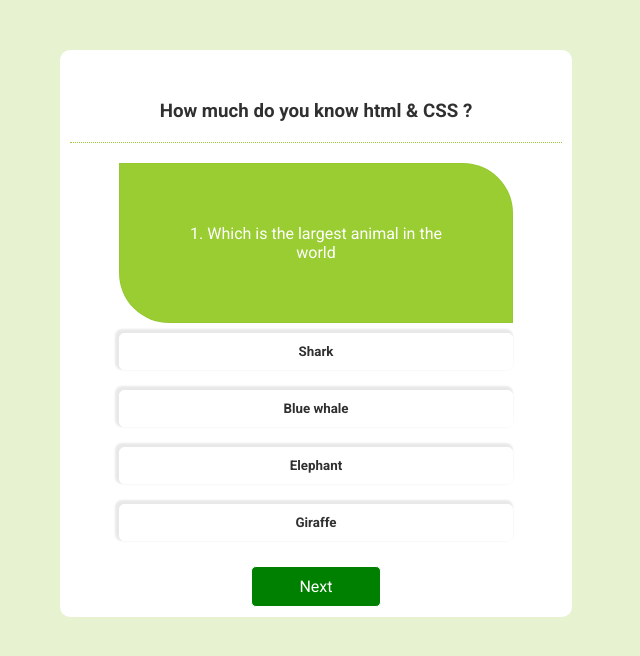
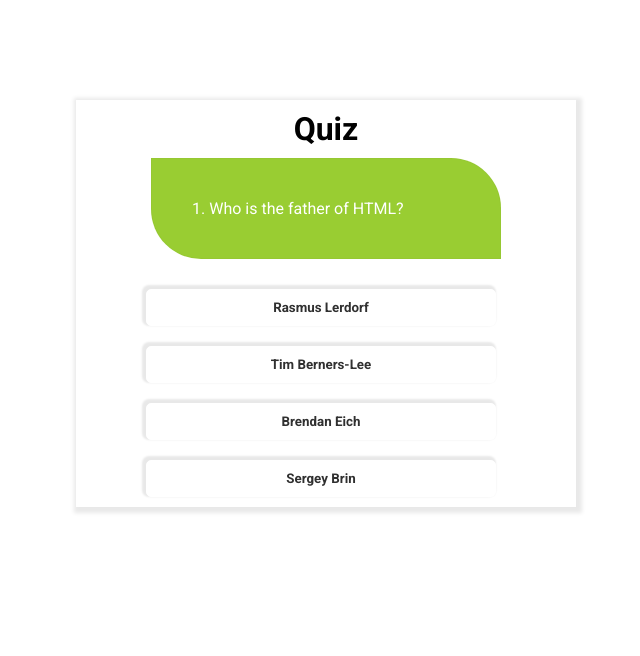
Before and after one commit to Najeebat/quizGame, a plain HTML site: page index.html in a window 1280 px wide. Shown: the whole page, without its empty margins (324-964 px from the left). Drawn offline with Linux system fonts and the light colour scheme.

Commit message:
quiz game

```diff
--- a/app.js
+++ b/app.js
@@ -1,54 +1,60 @@
-const questions = [
+let questions = [
     {
-        question: "Which is the largest animal in the world",
+        question: "Who is the father of HTML?",
         answers: [
-            { text: "Shark", correct: false },
-            { text: "Blue whale", correct: true },
-            { text: "Elephant", correct: false },
-            { text: "Giraffe", correct: false },
+            { text: "Rasmus Lerdorf", correct: false },
+            { text: "Tim Berners-Lee", correct: true },
+            { text: "Brendan Eich", correct: false },
+            { text: "Sergey Brin", correct: false },
         ]
     },
 
     {
-        question: "Which is the smallest country in the world",
+        question: "HTML stands for __________ ?",
         answers: [
-            { text: "Shark", correct: false },
-            { text: "Blue whale", correct: true },
-            { text: "Elephant", correct: false },
-            { text: "Giraffe", correct: false },
+            { text: " HyperText Markup Language", correct: true },
+            { text: "HyperText Machine Language", correct: false },
+            { text: "HyperText Marking Language", correct: false },
+            { text: "HighText Marking Language", correct: false },
         ]
     },
 
     {
-        question: "Which is the largest animal in the world",
+        question: "In which part of the HTML metadata is contained?",
         answers: [
-            { text: "Shark", correct: false },
-            { text: "Blue whale", correct: true },
-            { text: "Elephant", correct: false },
-            { text: "Giraffe", correct: false },
+            { text: " head tag", correct: true },
+            { text: "title tag", correct: false },
+            { text: "html tag", correct: false },
+            { text: "body tag", correct: false},
         ]
     },
 
     {
-        question: "Which is the largest animal in the world",        answers: [
-            { text: "Shark", correct: false },
-            { text: "Blue whale", correct: true },
-            { text: "Elephant", correct: false },
-            { text: "Giraffe", correct: false },
+        question: " Which of the following is used to read an HTML page and render it?",
+         answers: [
+            { text: "Web server", correct: false },
+            { text: "Web network", correct: false },
+            { text: "Web browser", correct: true },
+            { text: "Web matrix", correct: false },
         ]
     },
 ];
 
-const questionElement = document.getElementById("question");
-const answerButtonElement = document.getElementById("answerButtons");
-const nextButton = document.getElementById("nextButton");
-// const scoreBoard = document.getElementById("score-board");
+let questionElement = document.getElementById("question");
+let answerButtonElement = document.getElementById("answerButtons");
+let startButton = document.getElementById("startButton");
+let nextButton = document.getElementById("nextButton");
+let playAgainButton = document.getElementById("playAgainButton");
 
 let currentQuestionIndex = 0;
 let score = 0;
 
+startButton.addEventListener("click", startQuiz);
+nextButton.addEventListener("click", nextQuiz);
+playAgainButton.addEventListener("click", startQuiz);
+
 nextButton.addEventListener("click", () => {
-    currentQuestionIndex++;
+    currentQuestionIndex;
     if (currentQuestionIndex < questions.length) {
         showQuestion();
     } else {
@@ -56,40 +62,47 @@ nextButton.addEventListener("click", () => {
     }
 });
 
+
+
+
 function startQuiz() {
     currentQuestionIndex = 0;
     score = 0;
     nextButton.innerHTML = "Next";
     showQuestion();
+    startButton.style.display = "none";
+    playAgainButton.style.display ="none" //hide display button at start
+
+    answerButtonElement.style.display = "block"
 }
 
 function showQuestion() {
     let currentQuestion = questions[currentQuestionIndex];
-    let questionNumber = currentQuestionIndex + 1;
+    let questionNumber = currentQuestionIndex +1;
     questionElement.innerHTML = questionNumber + ". " + currentQuestion.question;
+
+    while (answerButtonElement.firstChild) {
+        answerButtonElement.removeChild(answerButtonElement.firstChild);
+    }
 
     // this will clear the previous answer in the buttons and
    // replace it with the current question and answer in app.js
-    answerButtonElement.innerHTML = "";
+    // answerButtonElement.innerHTML = "";
 
     currentQuestion.answers.forEach(answer => {
         const button = document.createElement("button");
         button.innerHTML = answer.text;
         button.classList.add("btn");
         answerButtonElement.appendChild(button);
+
         if(answer.correct){
             button.dataset.correct = answer.correct;
         }
         button.addEventListener("click", selectAnswer);
 
 
-        button.addEventListener("click", () => {
-            if (answer.correct) {
-                score += 10;
-            }
-        });
-        // answerButtonElement.appendChild(button);
     });
+    nextButton.style.display = "none";
 }
 function selectAnswer(e) {
     const selectedBtn = e.target;
@@ -97,7 +110,7 @@ function selectAnswer(e) {
 
     if (isCorrect) {
         selectedBtn.classList.add("correct");
-        score += 10;
+        score += 1; //increase score by one of the correct answer
     } else {
         selectedBtn.classList.add("incorrect");
     }
@@ -115,32 +128,26 @@ function selectAnswer(e) {
 
 
 function showScore() {
-    resetState();
-    questionElement.innerHTML = `You scored ${score} out of ${questions.length}!`;
+    const percentageScore = Math.round((score / questions.length) * 100);
+    questionElement.innerHTML = `You scored ${percentageScore}% !`;
+    nextButton.style.display = "none";
+    answerButtonElement.style.display = "none"
     nextButton.innerHTML = "Play Again";
-    nextButton.style.display = "block";
-}
-
-
-
-function handleNextButton() {
-    currentQuestionIndex++;
-    if (currentQuestionIndex < questions.length ) {
-        showQuestion();
-    } else {
-        showScore();
-    }
+    playAgainButton.style.display = "block"; //show the play again button
 }
 
 
 
 
-nextButton.addEventListener("click", () => {
-    if (currentQuestionIndex < questions.length) {
-        handleNextButton();
+function nextQuiz(){
+    currentQuestionIndex++;
+    if (currentQuestionIndex < questions.length){
+        showQuestion();
     } else {
-        startQuiz();
+        showScore();
     }
-});
+
+}
+
 
 startQuiz();
--- a/index.html
+++ b/index.html
@@ -15,42 +15,29 @@
 </head>
 <body>
 
-<!-- <header>
-  <h1 class="bg-primary text-white text-center"> TAKE QUIZ TO WARM YOUR BRAIN</h1>
-</header> -->
 
 <main class="">
-   <div class="container">
+   <div class="container index-container">
+       <h1>Quiz </h1>
+
+     <div id="question" class="question" style="display: block;">
+       1. Which is the largest animal in the world?
+   </div>
+         <div id="answerButtons" class="btnpab" style="display: block; margin-top: 20px; margin-bottom: 20px;">
+           <button class="btn">Shark</button>
+           <button class="btn" data-correct="true">Blue whale</button>
+           <button class="btn">Elephant</button>
+           <button class="btn">Giraffe</button>
+
+           </div>
+
+           <div class="btn-block" >
+               <button id="startButton" class="btn-pab" style="display: none;">Get Started</button>
+               <button id="nextButton" class="btn-pab" style="display: none;">Next</button>
+               <button id="playAgainButton" class="btn-pab" style="display: none; margin-top: 30px;">Play Again</button>
+          </div>
 
 
-    <div class="content" >
-
-         <div class="first-column ">
-          <h3>How much do you know html & CSS ?</h3>
-
-     <div id="question" class="question">
-       <p>Lorem ipsum dolor sit, amet consectetur adipisicing elit. <br>
-           Voluptate dolores est dolorem provident, temporibus ?
-       </p>
-   </div>
-         <div id="answerButtons">
-           <button class="btn">Answer 1</button>
-           <button class="btn">Answer 2</button>
-           <button class="btn">Answer 3</button>
-           <button class="btn">Answer 4</button>
-
-           </div>
-           <div id="nextButton" class="next-button-style">
-            <button class="next">NEXT</button>
-          </div>
-       </div>
-
-
-       <!-- <div  class="second-column ">
-            <h3> SCORE-BOARD:<span id="score-board">0</span></h3>
-         </div>  -->
-
-       </div>
      </div>
 
 </main>
--- a/style.css
+++ b/style.css
@@ -6,63 +6,36 @@
 }
 
 
-header{
-    background-color: blue;
-    color: #fff;
+.pri-bg-col{
+    background-color: rgb(153, 205, 50) !important;
+}
+
+.pri-text-col{
+    color: rgb(153, 205, 50) !important;
+}
+
+h1{
+    margin: auto;
+    padding: 10px;
     text-align: center;
 }
 
 .question{
     border: 1px solid #30303007;
-    padding: 60px;
-    width: 80%;
+    padding: 40px;
+    margin-bottom: 20px;
+    width: 70%;
     margin: auto;
     background-color: rgb(153, 205, 50);
     color: #fff;
     border-radius: 0 50px 0 50px;
 }
-body{
-    background-color:rgba(153, 205, 50, 0.226) ;
-}
-
-.content{
-    display: flex;
-    justify-content: center;
-   margin: auto;
-   margin-top: 50px;
-}
-
-
-
-.first-column{
-    background-color: #fff;
-    width:40%;
-    text-align: center;
-    padding: 10px;
-   border-radius: 10px 10px 10px 10px;
-}
-
-.first-column h3{
-    margin-top: 20px;
-    margin-bottom: 20px;
-    border-bottom:yellowgreen 1px dotted;
-    padding: 20px;
-    color: #303030;
-}
-
-/* .second-column{
-    background-color: #fff;
-    width:20%;
-    text-align: center;
-    box-shadow: -10px -10px 10px 0px rgba(0, 0, 0, 0.089);
-    border-radius: 0 10px 10px 0;
-} */
 
 .btn{
     background-color: #fff ;
     color: #303030 !important;
     font-weight: 700;
-    width: 80%;
+    width: 70%;
     border: 1px solid white;
     box-shadow: -2px -2px 2px 2px rgba(0, 0, 0, 0.089);
     border-radius: 5px;
@@ -71,6 +44,8 @@ body{
     text-align: center;
     cursor: pointer;
     box-shadow: #fff ;
+    margin-left: 70px;
+
 
 }
 .btn:disabled{
@@ -87,18 +62,29 @@ body{
     color: #fff !important;
 }
 
-#next-button{
-    display: none;
 
+
+.index-container{
+    width: 500px;
+   margin-left: 400px;
+   box-shadow: 2px 2px 4px 4px rgba(0, 0, 0, 0.089);
+   margin-top: 100px;
 }
-.next-button-style{
-    background-color: green;
+
+.btn-pab{
+    width: 150px;
+    margin: auto;
+    padding: 10px;
     color: #fff;
-    border: #fff 1px solid;
-    border-radius: 5px;
-    padding: 10px;
-    width: 130px;
-    text-align: center;
-    margin:15px auto 0;
+    background-color: yellowgreen;
+    border: none;
+    margin-bottom: 20px;
+    border-radius: 4px;
     cursor: pointer;
 }
+
+
+.demo:hover{
+    background-color: #fff;
+    transition: all ease-in-out;
+}
```
Also changed, not shown: intro.html (added, +111 -0 lines).
